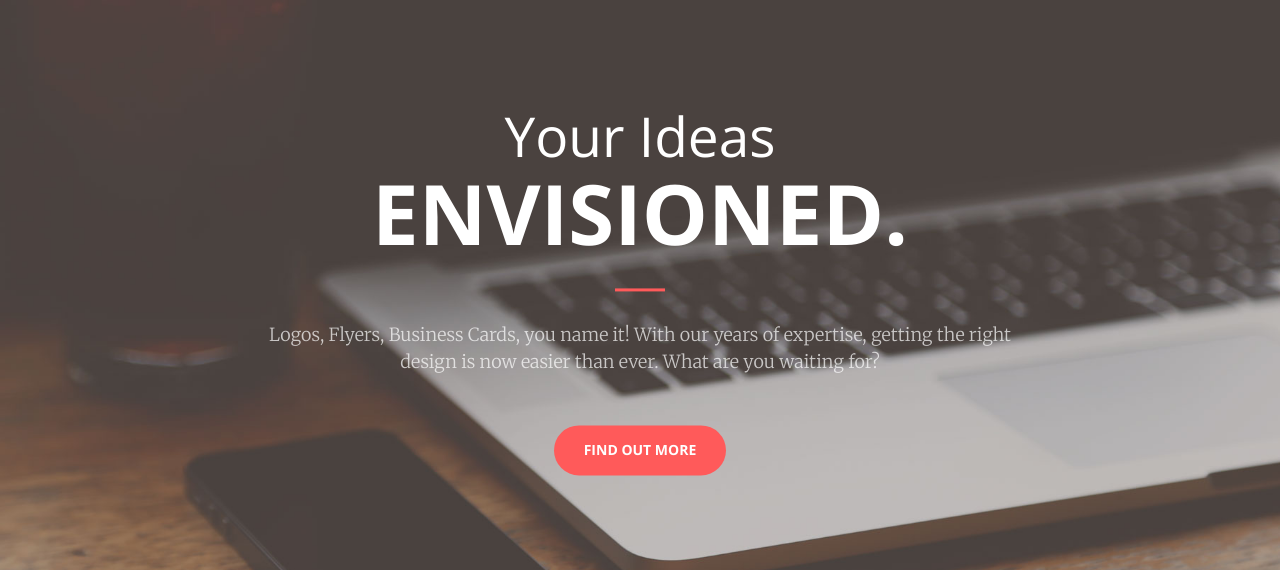
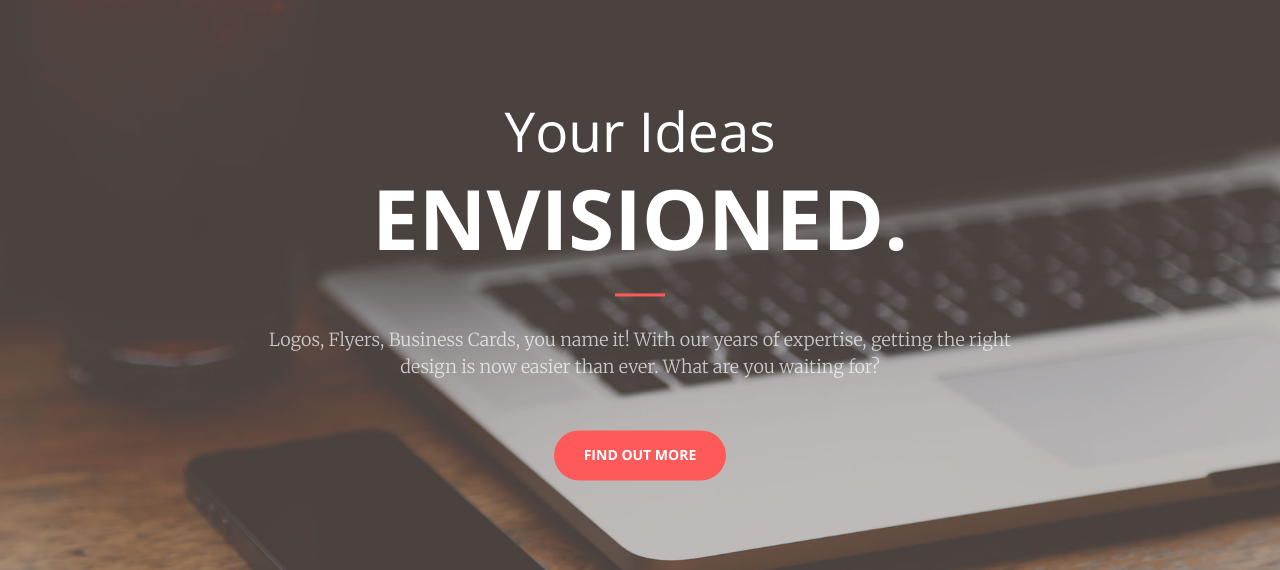
Before and after one commit to jeremiahh1198/jharveydesigns, a Jekyll site: the page built from index.html, in a window 1280 px wide. Shown: the part 210-780 px from the top of the page. Built offline with Jekyll 4.4.1, drawn with Linux system fonts in a browser that asks for light colours; nearby versions of some CDN libraries.

Commit message:
Update custom.css

```diff
--- a/css/custom.css
+++ b/css/custom.css
@@ -11,6 +11,7 @@ svg {
 #header1 {
 font-weight: 400;
 text-transform: capitalize;
+margin-bottom: 1%;
 }
 .service-box {
 padding: 0 10px;
```
